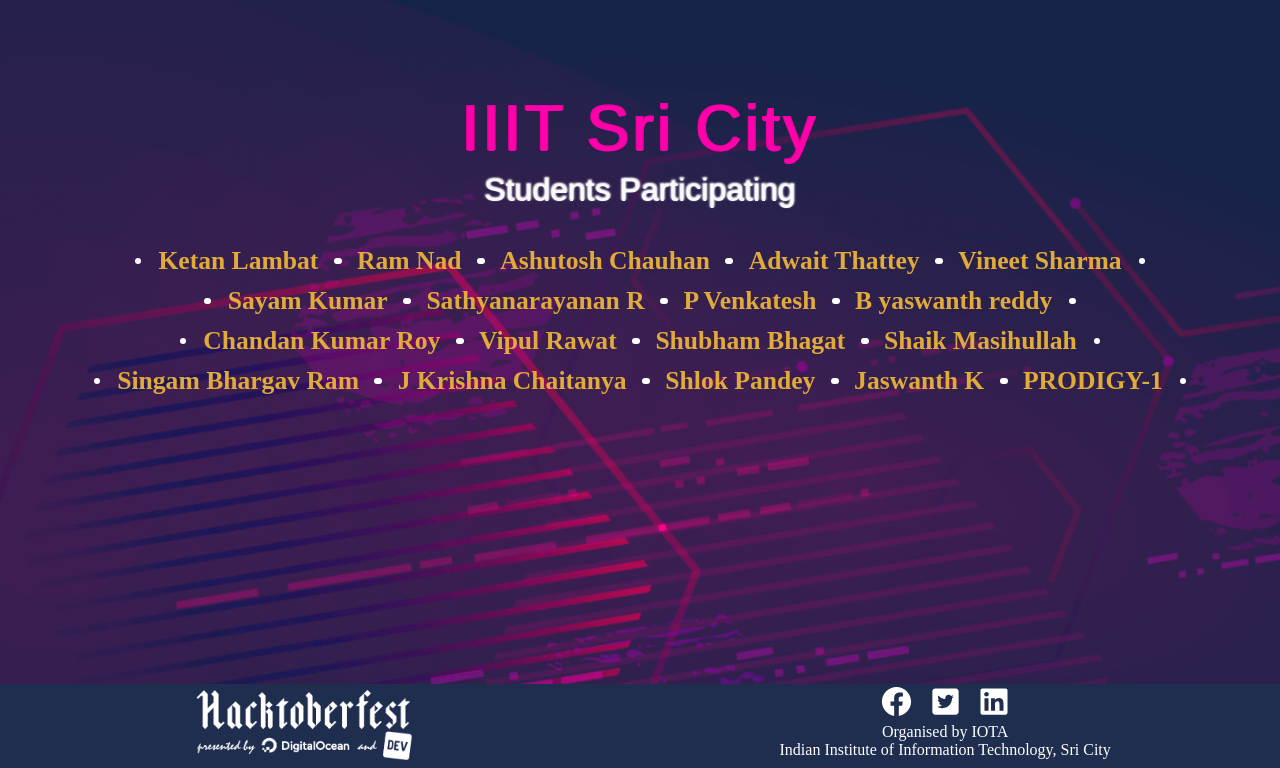
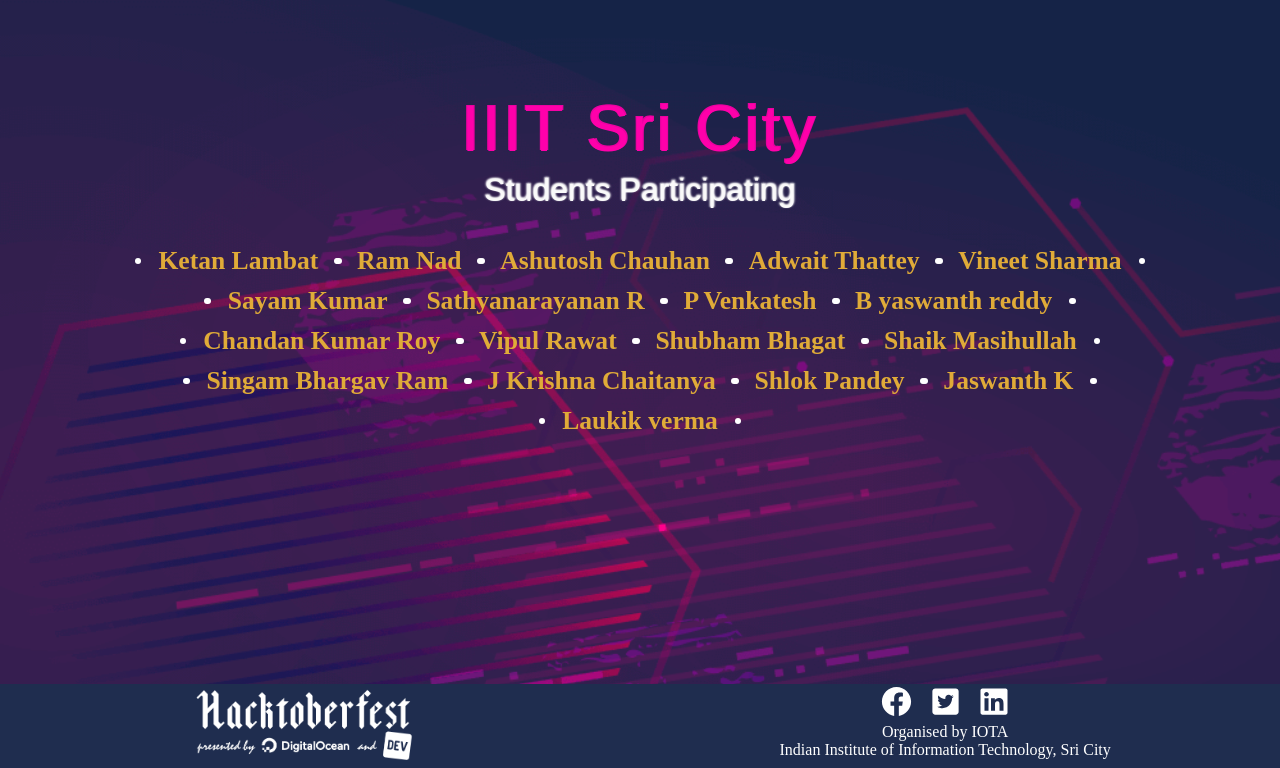
Before and after one commit to Project-Club-IIITS/hacktoberfest2019-participants, a Jekyll site: the page index.html, which Jekyll copies as it is, in a window 1280 px wide, cut to the strip 132-900 px from the top of the page. Built offline with Jekyll 4.4.1, drawn with Linux system fonts in a browser that asks for light colours; some web fonts are replaced.

Commit message:
Update index.html

```diff
--- a/index.html
+++ b/index.html
@@ -63,7 +63,7 @@
                 <li><a href="https://github.com/chaitanya531">J Krishna Chaitanya</a></li>
                 <li><a href="https://github.com/b30wulffz">Shlok Pandey</a></li>
                 <li><a href="https://github.com/JazzKriss21">Jaswanth K</a></li>
-			 <li><a href="https://github.com/PRODIGY-1">PRODIGY-1</a></li>
+			 <li><a href="https://github.com/PRODIGY-1">Laukik verma</a></li>
 
 
             </ul>
```
